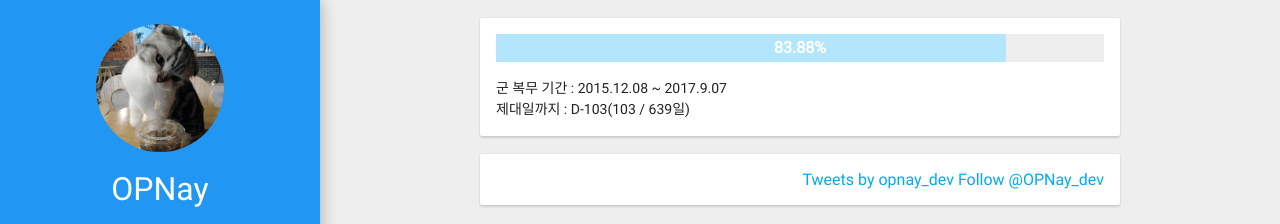
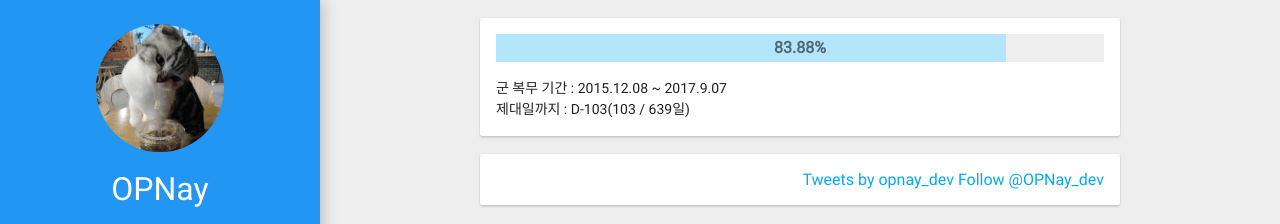
Before and after one commit to opnay/opnay.github.io, a Jekyll site: the page built from index.html, in a window 1280 px wide. Shown: the top 224 px of the page. Built offline with Jekyll 4.4.1, drawn with Linux system fonts in a browser that asks for light colours; some web fonts are replaced; comment, search, counter and statistics services are not loaded.

Commit message:
index: dday: Change progress text color

```diff
--- a/index.html
+++ b/index.html
@@ -9,7 +9,7 @@ theme:
 	<script type="text/javascript" defer src="/js/dday.js"></script>
 	<div class="progress">
 		<div class="progress-bar bg-s"></div>
-		<p class="progress-text ft-white"></p>
+		<p class="progress-text ft-dark-sec"></p>
 	</div>
 	<div class="info">
 		<p>군 복무 기간 : 2015.12.08 ~ 2017.9.07</p>
```
